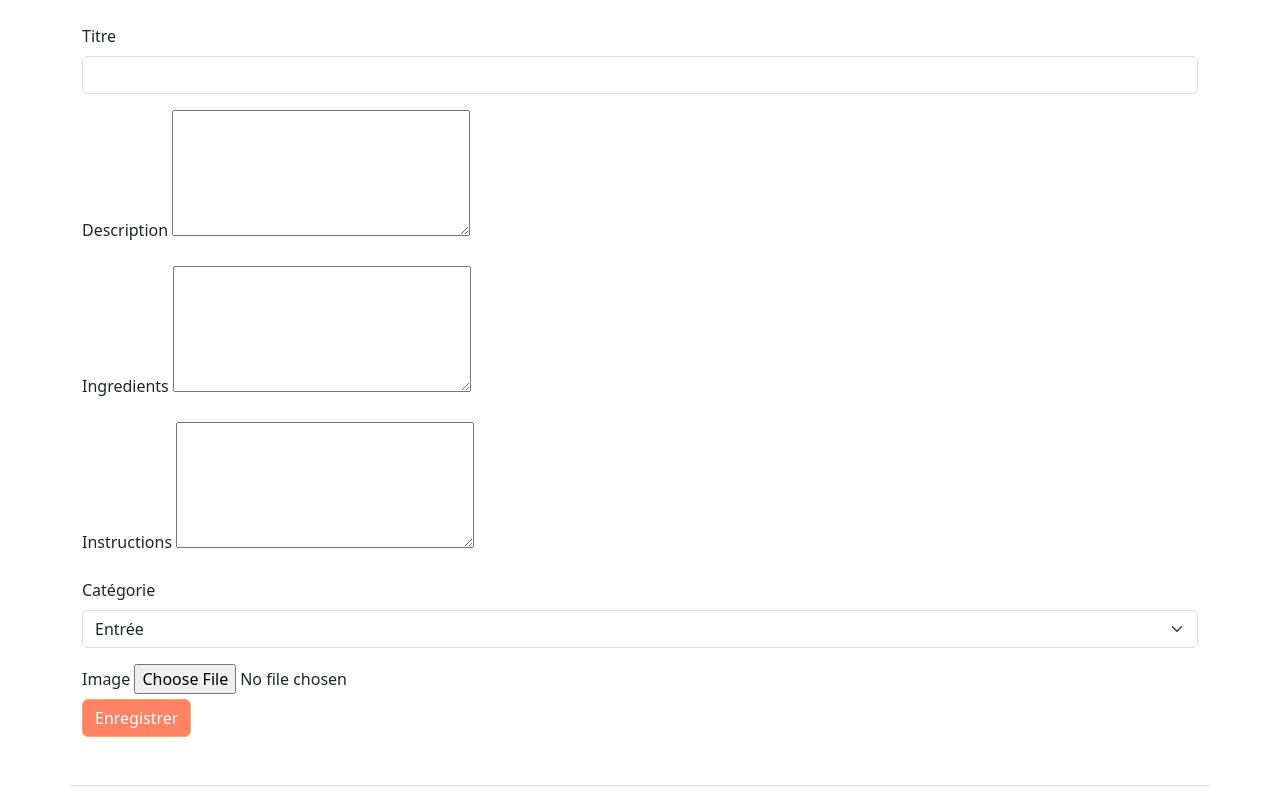
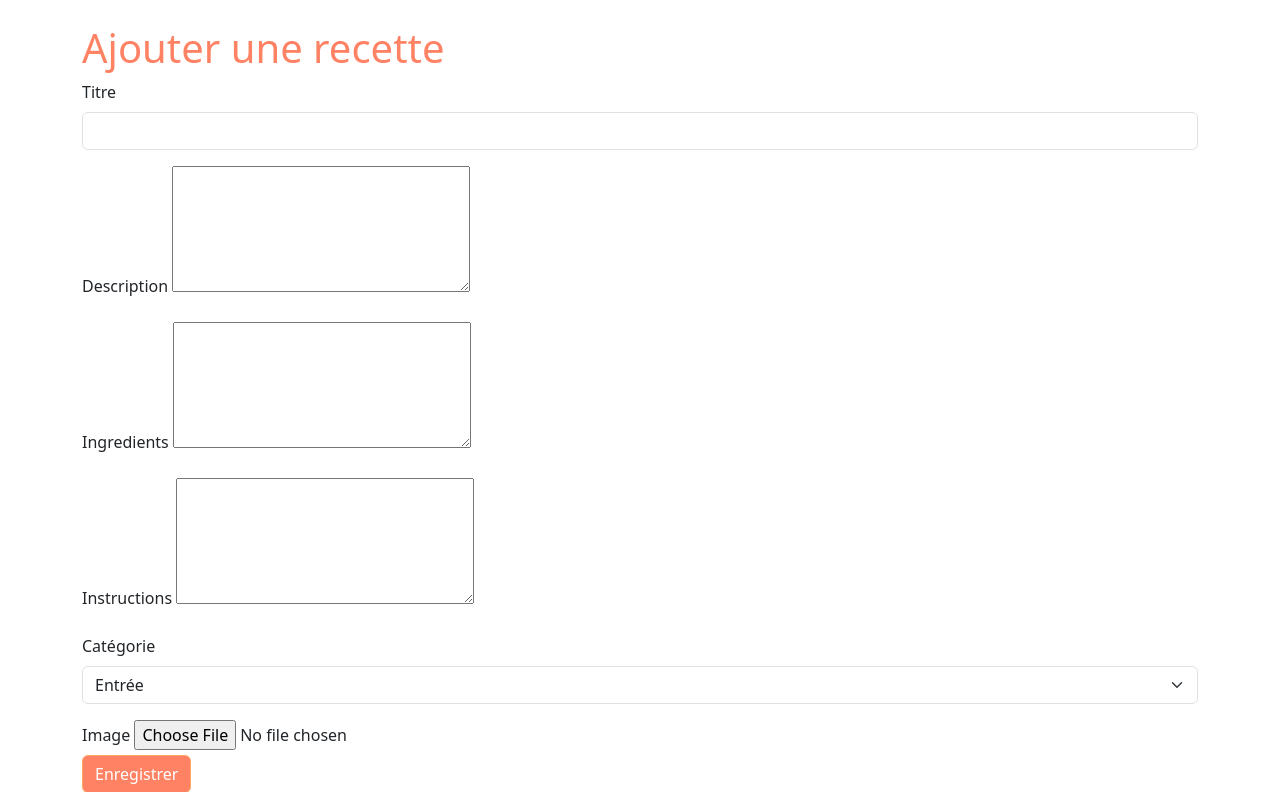
Before and after one commit to STKobo/Recettes, a PHP site: page /ajout_modification_recette in a window 1280 px wide. Shown: the part 101-893 px from the top of the page. Run offline with PHP 8.4, Linux system fonts and the light colour scheme.

Commit message:
affichage erreur pour envoie du formulaire

```diff
--- a/ajout_modification_recette.php
+++ b/ajout_modification_recette.php
@@ -3,11 +3,29 @@ require_once('templates/header.php');
 require_once('lib/tools.php');
 require_once('lib/recipe.php');
 
+$errors = [];
+$messages = [];
+
 if(isset($_POST['saveRecipe'])){
     $res = saveRecipe($pdo, $_POST['category'], $_POST['title'], $_POST['description'], $_POST['ingredients'], $_POST['instructions'], null);
+    if ($res) {
+        $messages[] = "La recette a bien été sauvegardée";
+    } else {
+        $errors[] = "La recette n'a pas été sauvegardée";
+    }
 }
 
 ?>
+
+<h1>Ajouter une recette</h1>
+
+<?php foreach ($messages as $message) { ?>
+
+    <div class="alert alert-success">
+        <?= $message; ?>
+    </div>
+
+<?php }?>
 
 <form method="POST" enctype="multipart/form-data">
     <div class="mb-3">
```
